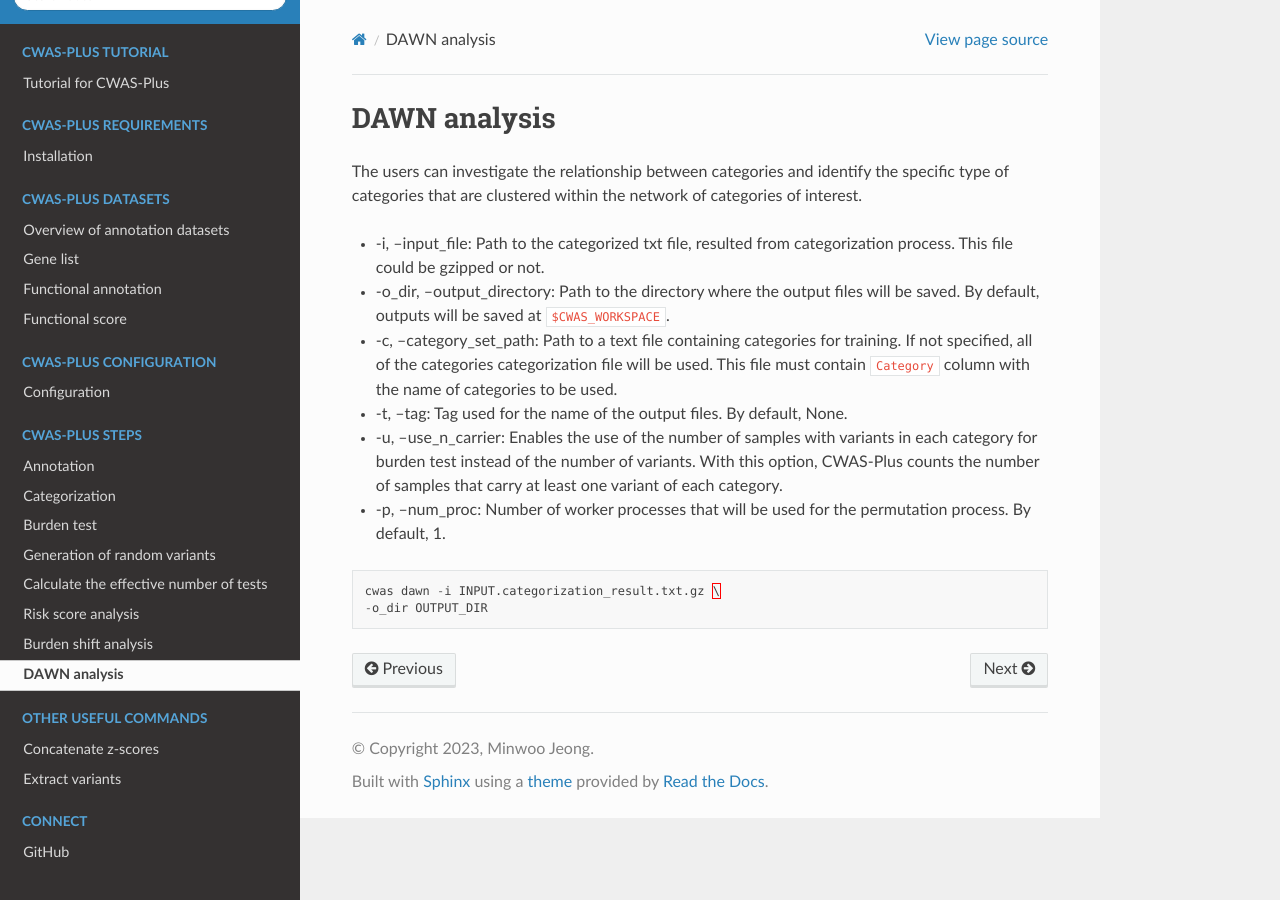
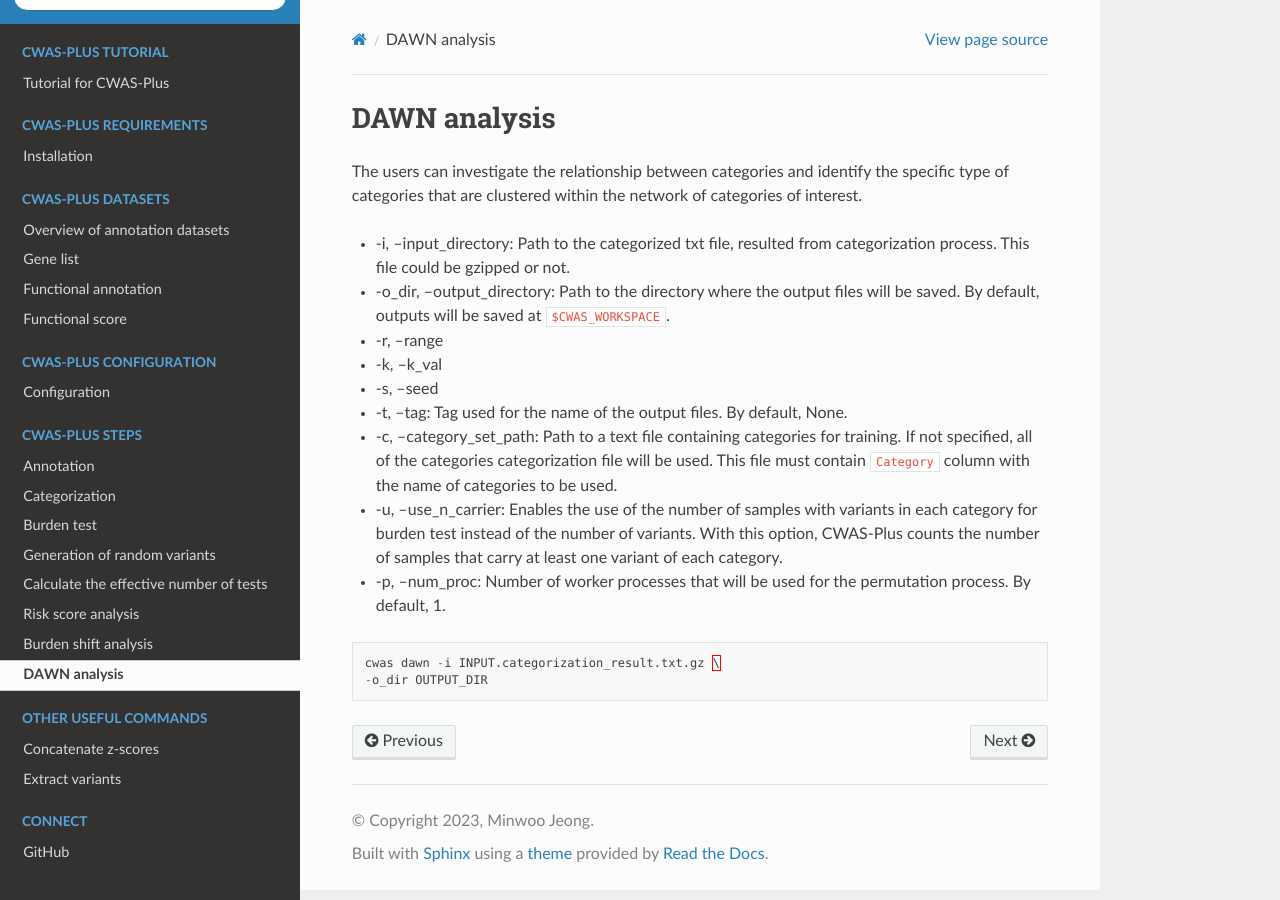
Before and after one commit to joonan-lab/cwas, a Sphinx documentation site: the page built from docs/steps/dawn.rst, in a window 1280 px wide. Built offline with Sphinx 7.4.7 and the Read the Docs theme 2.0.0, drawn with Linux system fonts in a browser that asks for light colours.

Commit message:
Update dawn.rst

```diff
--- a/docs/steps/dawn.rst
+++ b/docs/steps/dawn.rst
@@ -7,13 +7,14 @@ DAWN analysis
 The users can investigate the relationship between categories and identify the specific type of categories that are clustered within the network of categories of interest.
 
 
-- -i, --input_file: Path to the categorized txt file, resulted from categorization process. This file could be gzipped or not.
+- -i, --input_directory: Path to the categorized txt file, resulted from categorization process. This file could be gzipped or not.
 - -o_dir, --output_directory: Path to the directory where the output files will be saved. By default, outputs will be saved at ``$CWAS_WORKSPACE``.
+- -r, --range
+- -k, --k_val
+- -s, --seed
+- -t, --tag: Tag used for the name of the output files. By default, None.
+- -c, --category_set_path: Path to a text file containing categories for training. If not specified, all of the categories categorization file will be used. This file must contain ``Category`` column with the name of categories to be used.
 
-
-
-- -c, --category_set_path: Path to a text file containing categories for training. If not specified, all of the categories categorization file will be used. This file must contain ``Category`` column with the name of categories to be used.
-- -t, --tag: Tag used for the name of the output files. By default, None.
 - -u, --use_n_carrier: Enables the use of the number of samples with variants in each category for burden test instead of the number of variants. With this option, CWAS-Plus counts the number of samples that carry at least one variant of each category.
 
 - -p, --num_proc: Number of worker processes that will be used for the permutation process. By default, 1.
```
